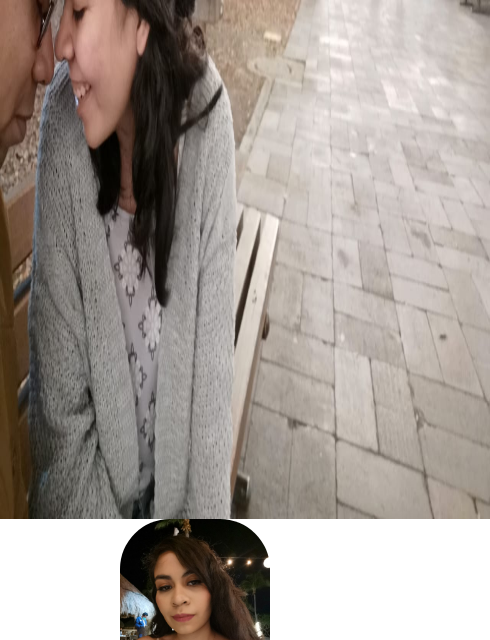
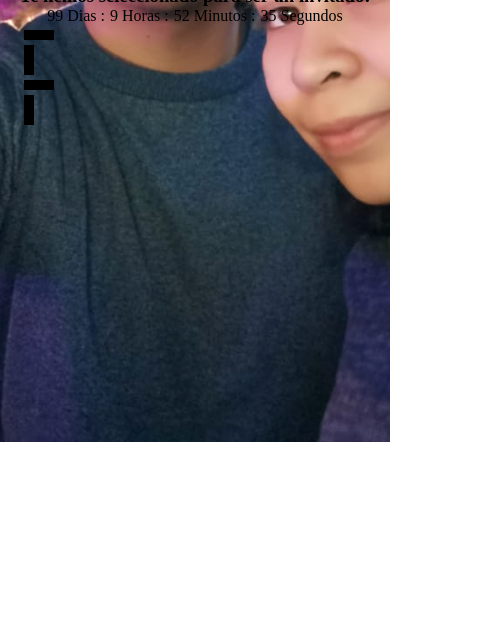
Before and after one commit to kevincruxz/Elisa-s-wedding-invitation, a plain HTML site: page index.html in a window 390 px wide. Shown: the part 402-1042 px from the top of the page, 490 px wide, since content can reach past the window. After the commit the page ends 844 px from the top, so only its background shows below. Drawn offline with Linux system fonts and the light colour scheme.

Commit message:
Implemented responsive welcome image

```diff
--- a/index.html
+++ b/index.html
@@ -10,6 +10,7 @@
 </head>
 <body>
     <div class="portada">
+        <div>
             <h1>Nuestra Boda</h1>
             <h1>Elisa & Pedro</h1>
             <h3>Te hemos seleccionado para ser un invitado!</h3>
@@ -18,6 +19,11 @@
                 <div id="hours"></div>
                 <div id="minutes"></div>
                 <div id="seconds"></div>
+            </div>
+            <div id="esquina-izq-1"></div>
+            <div id="esquina-izq-2"></div>
+            <div id="esquina-der-1"></div>
+            <div id="esquina-der-2"></div>
         </div>
     </div>
 
--- a/style.css
+++ b/style.css
@@ -1,11 +1,13 @@
-html {
-    margin: 0px;
+* {
+    margin: 0;
+    padding: 0;
 }
 
-body {
+html, body {
+    height: 100%;
     text-align: center;
-    margin: 0px;
-    margin-top: -23px;
+    overflow-x: hidden;
+    overflow-y: visible;
 }
 
 .countdown {
@@ -21,14 +23,26 @@ body {
 }
 
 .portada {
-    background-image: url(img/foto1.jpg);
-    padding: 50px;
-    background-size: 100% 100%;
-    height: 100vh;
-    width: 100vw;
+    height: 100%;
+    background: url(img/foto2.jpg);
+    background-repeat: no-repeat;
+    background-position: center;
+    background-size: cover;
+    display: flex;
+    justify-content: center;
+    align-items: center;
 }
 
-.portada img {
-    width: 100%;
-    height: auto;
+#esquina-izq-1, #esquina-der-1 {
+    width: 30px;
+    height: 10px;
+    background-color: black;
+    margin: 5px;
 }
+
+#esquina-izq-2, #esquina-der-2 {
+    width: 10px;
+    height: 30px;
+    background-color: black;
+    margin: 5px;
+}
```
Also changed, not shown: img/foto2.jpg (added). Lines whose indentation alone changed are shown as unchanged.
